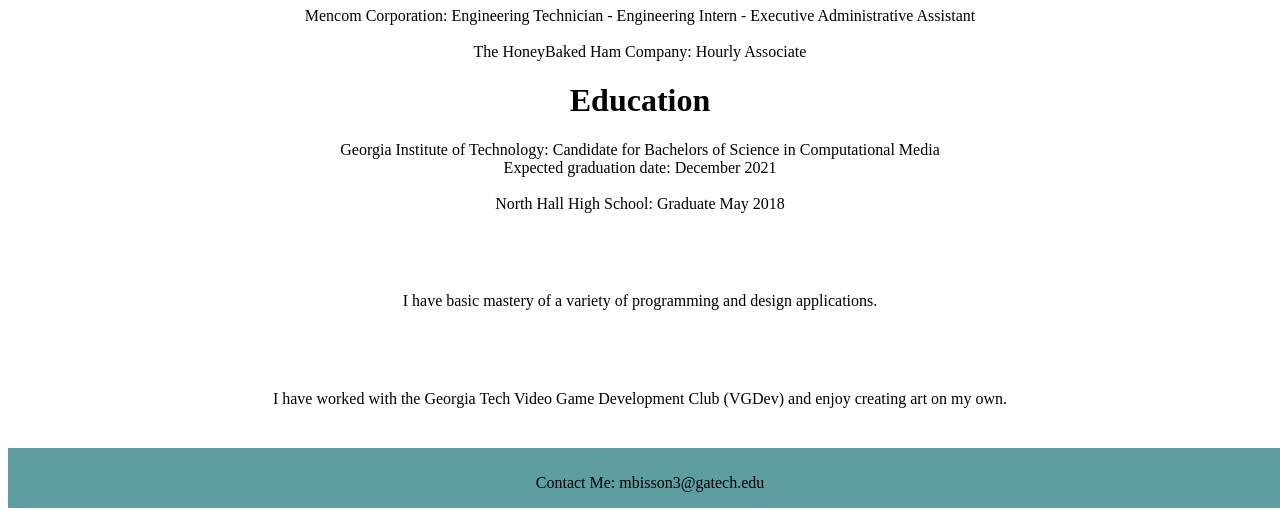
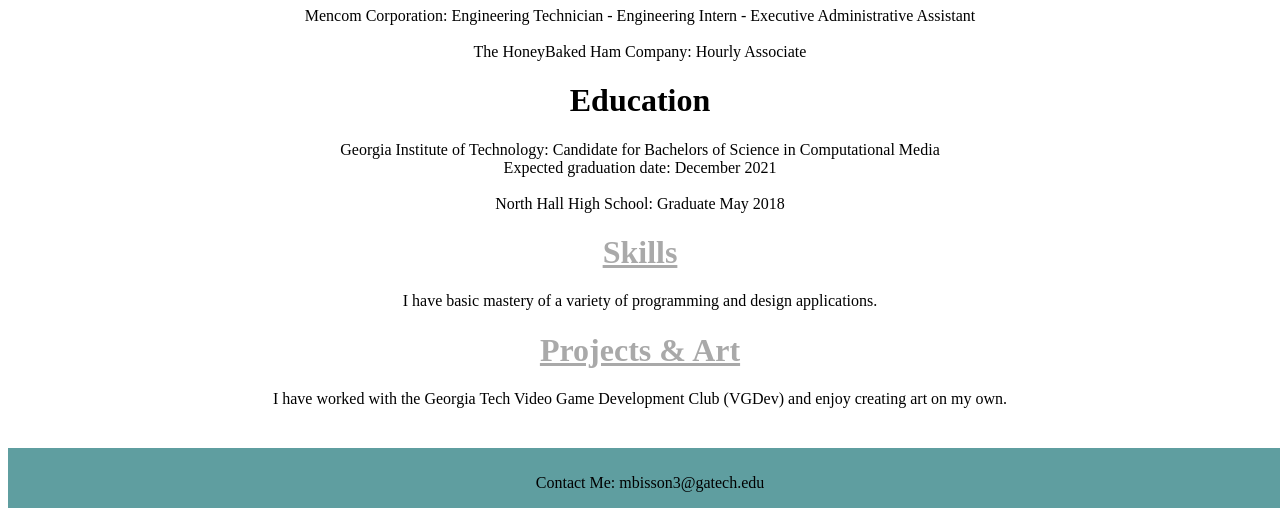
Before and after one commit to M-Bisson/Personal-Website, a plain HTML site: page index.html in a window 1280 px wide. Shown: the part 698-1214 px from the top of the page. Drawn offline with Linux system fonts and the light colour scheme.

Commit message:
Update PersonalWebsiteStyle.css

```diff
--- a/PersonalWebsiteStyle.css
+++ b/PersonalWebsiteStyle.css
@@ -15,7 +15,7 @@ p {
     color:black
 }
 a:link {
-    color:white;
+    color:darkgrey;
 }
 a:visited {
     color:darkgrey;
```
